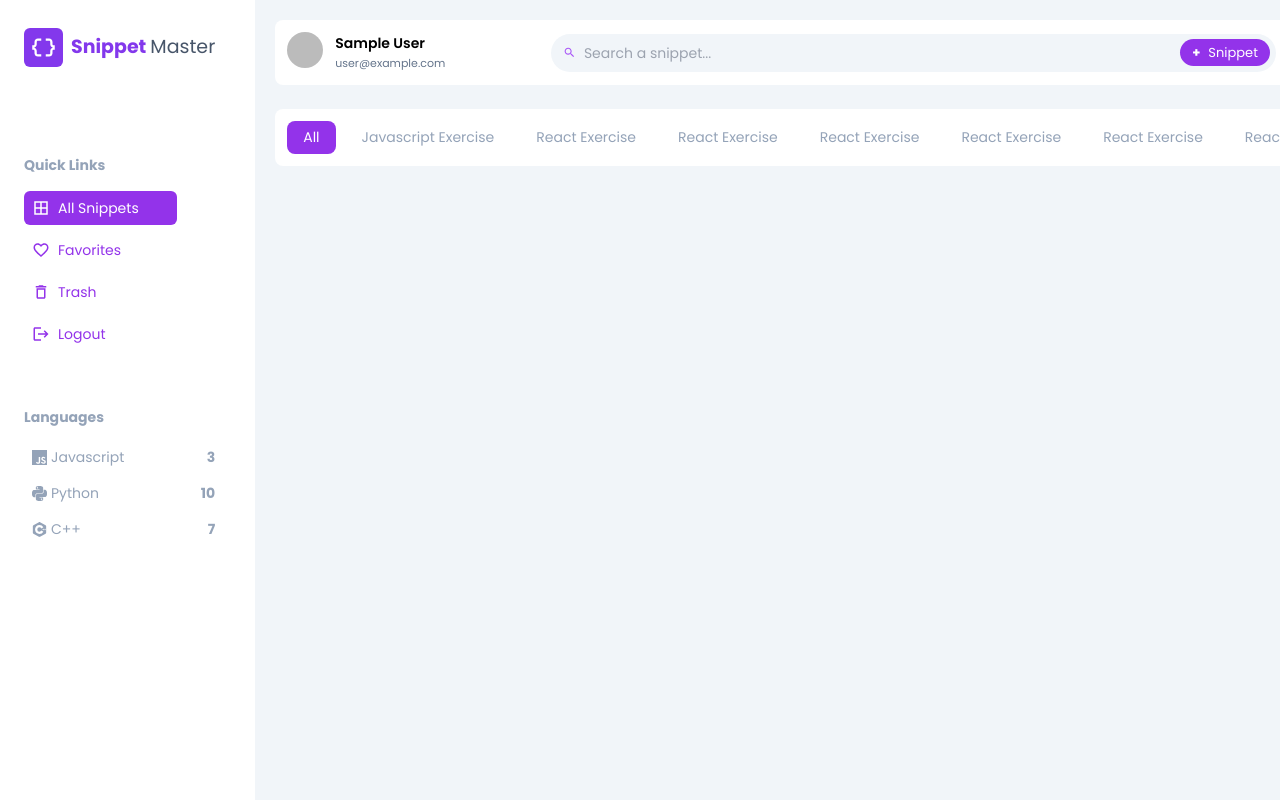
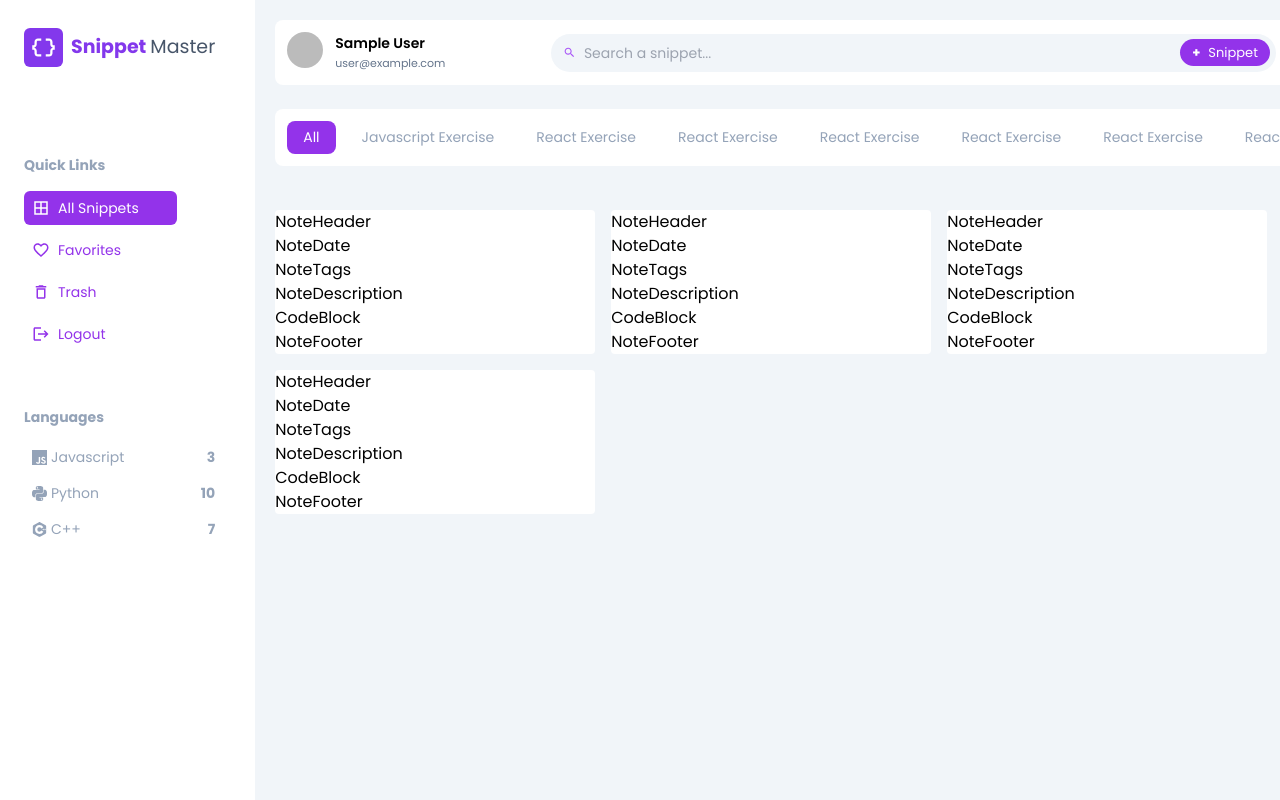
Before and after one commit to rajputkarsh/snippet-master, a Next.js app: page /my-notes in a window 1280 px wide. Shown: the top 800 px of the page. Built offline with nearby package versions, Linux system fonts and the light colour scheme; no server answers; sample sign-in values are in the browser's storage.

Commit message:
WIP: Notes

```diff
--- /dev/null
+++ b/src/components/AllNotes/Note/CodeBlock.tsx
@@ -0,0 +1,7 @@
+function CodeBlock() {
+  return (
+    <div>CodeBlock</div>
+  )
+}
+
+export default CodeBlock
--- /dev/null
+++ b/src/components/AllNotes/Note/NoteDate.tsx
@@ -0,0 +1,8 @@
+
+function NoteDate() {
+  return (
+    <div>NoteDate</div>
+  )
+}
+
+export default NoteDate
--- /dev/null
+++ b/src/components/AllNotes/Note/NoteDescription.tsx
@@ -0,0 +1,8 @@
+
+function NoteDescription() {
+  return (
+    <div>NoteDescription</div>
+  )
+}
+
+export default NoteDescription
--- /dev/null
+++ b/src/components/AllNotes/Note/NoteFooter.tsx
@@ -0,0 +1,8 @@
+
+function NoteFooter() {
+  return (
+    <div>NoteFooter</div>
+  )
+}
+
+export default NoteFooter
--- /dev/null
+++ b/src/components/AllNotes/Note/NoteHeader.tsx
@@ -0,0 +1,8 @@
+
+function NoteHeader() {
+  return (
+    <div>NoteHeader</div>
+  )
+}
+
+export default NoteHeader
--- /dev/null
+++ b/src/components/AllNotes/Note/NoteTags.tsx
@@ -0,0 +1,8 @@
+
+function NoteTags() {
+  return (
+    <div>NoteTags</div>
+  )
+}
+
+export default NoteTags
--- /dev/null
+++ b/src/components/AllNotes/Note/index.tsx
@@ -0,0 +1,33 @@
+import { Prism as SyntaxHighlighter } from "react-syntax-highlighter";
+import {
+  materialLight,
+  oneDark,
+} from "react-syntax-highlighter/dist/cjs/styles/prism";
+import { useGlobalContext } from "@/context";
+import { FavoriteBorderOutlined, DeleteRounded } from "@mui/icons-material";
+import { SiJavascript } from "react-icons/si";
+import { isDarkMode } from "@/lib/utils";
+import NoteHeader from "./NoteHeader";
+import NoteDate from "./NoteDate";
+import NoteTags from "./NoteTags";
+import NoteDescription from "./NoteDescription";
+import CodeBlock from "./CodeBlock";
+import NoteFooter from "./NoteFooter";
+
+function Note() {
+  const { darkModeObject: { darkMode } } = useGlobalContext();
+  const isDarkModeEnabled = isDarkMode(darkMode);
+
+  return (
+    <div className={`${isDarkModeEnabled ? 'bg-slate-800 text-white' : 'bg-white'} max-sm:w-full w-[320px] rounded`}>
+      <NoteHeader />
+      <NoteDate />
+      <NoteTags />
+      <NoteDescription />
+      <CodeBlock language="javscript" />
+      <NoteFooter />
+    </div>
+  );
+}
+
+export default Note;
--- /dev/null
+++ b/src/components/AllNotes/index.tsx
@@ -0,0 +1,13 @@
+import Note from "./Note";
+
+
+export default function AllNotes() {
+  return (
+    <div className="mt-5 flex flex-wrap gap-4">
+      <Note />
+      <Note />
+      <Note />
+      <Note />
+    </div>
+  );
+}
--- a/src/components/ContentArea/index.tsx
+++ b/src/components/ContentArea/index.tsx
@@ -2,6 +2,7 @@ import { useGlobalContext } from "@/context";
 import TopBar from "../Topbar";
 import { isDarkMode } from "@/lib/utils";
 import SwiperSelection from "../SwiperSelection";
+import AllNotes from "../AllNotes";
 
 function ContentArea() {
   const {
@@ -17,6 +18,7 @@ function ContentArea() {
     >
       <TopBar />
       <SwiperSelection />
+      <AllNotes />
     </div>
   );
 }
```
